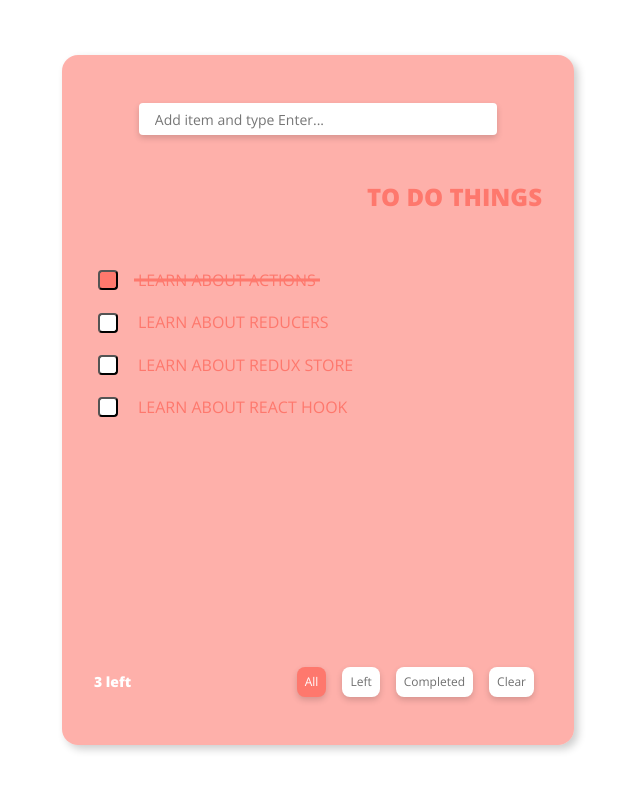
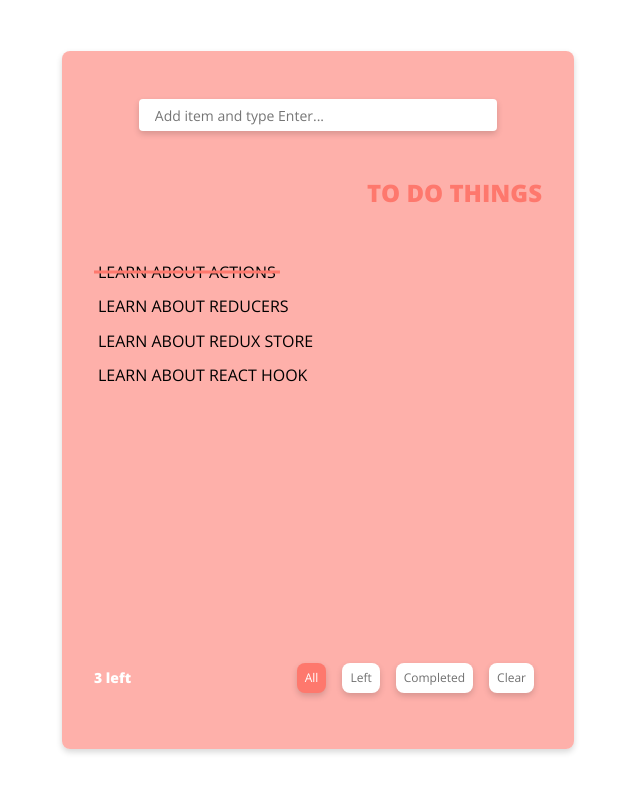
Before and after one commit to Junscuzzy/redux-todo, a React (Create React App) app: page / in a window 1280 px wide. Shown: the top 792 px of the page, without its empty margins (322-962 px from the left). Built offline with nearby package versions, Linux system fonts and the light colour scheme.

Commit message:
Remove checkbox && improve layout App

```diff
--- a/src/components/AddTodo.jsx
+++ b/src/components/AddTodo.jsx
@@ -13,7 +13,7 @@ const AddTodo = ({ addTodo }) => {
       <input
         type="text"
         value={text}
-        style={{ border: 0 }}
+        style={{ border: 0, outline: 'none' }}
         className="f6 h2 ph3 w-80 br2 c-shadow"
         placeholder="Add item and type Enter..."
         onChange={e => setText(e.target.value)}
--- a/src/components/App.jsx
+++ b/src/components/App.jsx
@@ -9,16 +9,16 @@ import SEO from './SEO'
 const App = () => (
   <>
     <SEO />
-    <MediaQuery minDeviceWidth="30em">
+    <MediaQuery minWidth="30em">
       {matches => (
         <main
-          className={`vh-100 vw-100 flex flex-column justify-center ${!matches &&
+          className={`min-vh-100 flex justify-center items-center pa4-ns ${!matches &&
             `c-bg-pink`}`}
         >
           <div
-            className={`ph3 ph4-ns pt3 w-90 center ${
-              matches ? `br4 shadow-5 mw6 pa2 c-bg-pink ` : ``
-            }`}
+            id="App"
+            className={`ph3 ph4-ns pv3 w-100 ${matches &&
+              `br3 c-shadow mw6 pa2 c-bg-pink`}`}
           >
             <AddTodo />
             <h1 className="f3 ttu tr c-red">To do things</h1>
--- a/src/components/Checkbox.jsx
+++ /dev/null
@@ -1,21 +0,0 @@
-import React from 'react'
-import PropTypes from 'prop-types'
-
-const Checkbox = ({ onCheck, checked }) => (
-  <span className="flex flex-column justify-center">
-    <button
-      type="button"
-      onClick={() => onCheck()}
-      className={`dib pointer pa2 mr3 br2 c-red ${
-        checked ? 'c-bg-red' : 'bg-white'
-      } `}
-    />
-  </span>
-)
-
-Checkbox.propTypes = {
-  onCheck: PropTypes.func.isRequired,
-  checked: PropTypes.bool.isRequired
-}
-
-export default Checkbox
--- a/src/components/FilterBar.jsx
+++ b/src/components/FilterBar.jsx
@@ -10,12 +10,12 @@ const FilterBar = ({ filter, count, setVisibilityFilter, clearCompleted }) => {
   const select = action => setVisibilityFilter(action)
   return (
     <div className="flex flex-wrap justify-between pv4">
-      <div className="flex flex-column justify-center">
+      <div className="flex items-center">
         <span className="f6 white b">
           {count.active > 0 ? `${count.active} left` : `All done :)`}
         </span>
       </div>
-      <div className="flex flex-wrap justify-end">
+      <div className="flex flex-wrap justify-end-ns justify-between w-auto">
         <FilterLink
           label="All"
           action={SHOW_ALL}
--- a/src/components/FilterLink.jsx
+++ b/src/components/FilterLink.jsx
@@ -22,7 +22,7 @@ const FilterLink = ({ label, action, filter, onClick }) => {
   return (
     <button
       type="button"
-      className={`f7 pa2 ma2 br3 c-shadow ${!active && `pointer`}`}
+      className={`f7 pa2 ma1 ma2-ns br3 c-shadow ${!active && `pointer`}`}
       style={{
         ...getButtonStyle(active, hover),
         border: 'none'
--- a/src/components/TodoItem.jsx
+++ b/src/components/TodoItem.jsx
@@ -2,7 +2,6 @@ import React, { useState } from 'react'
 import PropTypes from 'prop-types'
 import MediaQuery from 'react-responsive'
 
-import Checkbox from './Checkbox'
 import theme from '../theme'
 
 const buttonReset = {
@@ -28,24 +27,16 @@ const TodoItem = ({ id, text, completed, index, toggleTodo, deleteTodo }) => {
           id={`todo-${id}`}
           onMouseEnter={() => setHover(true)}
           onMouseLeave={() => setHover(false)}
-          className="pv1 list white pointer"
+          className="pv1 flex justify-between list white br2 pointer"
+          style={{ userSelect: 'none' }}
         >
-          <div
-            className={`flex justify-between pa1 dib flex br2 ${
-              hover ? 'c-shadow' : ''
+          <span
+            onClick={() => toggleTodo(id)}
+            className={`relative pa1 link f5 ttu white ${
+              index < 3 ? `fw7` : `fw4`
             }`}
           >
-            <div className="flex w-90">
-              <Checkbox onCheck={() => toggleTodo(id)} checked={completed} />
-              <span
-                className="c-red relative fw9 pa1"
-                style={{ textDecoration: completed ? 'line-through' : 'none' }}
-              >
-                <span
-                  className={`link f5 ttu white ${index < 3 ? `fw7` : `fw4`}`}
-                >
             {todoText(matches)}
-                </span>
             {completed && (
               <span
                 style={{
@@ -57,7 +48,6 @@ const TodoItem = ({ id, text, completed, index, toggleTodo, deleteTodo }) => {
               />
             )}
           </span>
-            </div>
 
           <div className="w-10 flex justify-end">
             {hover && (
@@ -71,7 +61,6 @@ const TodoItem = ({ id, text, completed, index, toggleTodo, deleteTodo }) => {
                 x
               </button>
             )}
-            </div>
           </div>
         </li>
       )}
--- a/src/components/TodoList.jsx
+++ b/src/components/TodoList.jsx
@@ -30,7 +30,8 @@ const TodoList = ({ todos, toggleTodo, deleteTodo, resetTodoOrder }) => (
     onSortEnd={e => resetTodoOrder(e)}
     toggleTodo={id => toggleTodo(id)}
     deleteTodo={id => deleteTodo(id)}
-    pressDelay={0}
+    pressDelay={150}
+    helperClass="sortered"
   />
 )
 
--- a/src/index.css
+++ b/src/index.css
@@ -1,8 +1,10 @@
+/* Variables */
 :root {
   --red: #fe786d;
   --pink: rgba(254, 120, 109, 0.58);
 }
 
+/* Native HTML tags */
 html, body {
   margin: 0;
   padding: 0;
@@ -13,11 +15,13 @@ button:focus {
   outline: none!important;
 }
 
+/* Utils - Colors */
 .c-pink { color: var(--pink); }
 .c-bg-pink { background-color: var(--pink); }
 .c-red { color: var(--red); }
 .c-bg-red { background-color: var(--red); }
 
-.c-shadow {
+/* Utils - rest */
+.c-shadow, .sortered {
   box-shadow: 0 3px 6px rgba(0, 0, 0, 0.16);
 }
```
Lines whose indentation alone changed are shown as unchanged.
